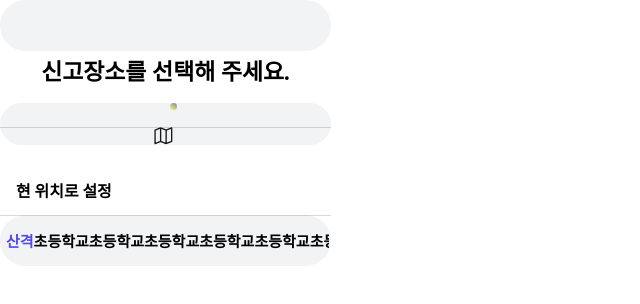
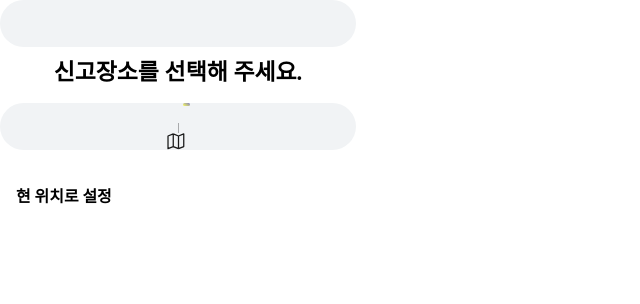
Before and after one commit to team-dotori/guidely_client, a Next.js app: page /reportPage/selectPlace in a window 1280 px wide. Shown: the top 304 px of the page, without its empty margins (0-640 px from the left). Built offline with nearby package versions, Linux system fonts and the light colour scheme.

Commit message:
Feat: 장소 검색 카카오 API 적용

```diff
--- a/pages/reportPage/selectPlace.js
+++ b/pages/reportPage/selectPlace.js
@@ -1,10 +1,66 @@
 import Image from "next/image";
+import { useEffect, useState } from "react";
 
 export default function SelectPlace({ setCurrentProgressContent }) {
+  const [query, setQuery] = useState("");
+  const [searchItems, setSearchItems] = useState([]);
+  const inputWaitTime = 300;
+
+  useEffect(() => {
+    const inputWaitFunction = setTimeout(async () => {
+      if (query.length > 0) {
+        //search
+        const responseJSON = await (
+          await fetch(`/api/kakao/map/searchByKeyword?query=${query}`, {
+            headers: {
+              Authorization: `KakaoAK ${process.env.KAKAO_REST_API_KEY}`,
+            },
+          })
+        ).json();
+        console.log("[API] kakao map api fetched");
+
+        let resultList = [];
+        responseJSON["documents"].map((val) => {
+          let curResult = [];
+          let placeName = val.place_name;
+
+          while (placeName.indexOf(query) != -1) {
+            if (curResult.length != 0) {
+              curResult.push({
+                subStr: placeName.substr(0, placeName.indexOf(query)),
+                ifHighlighted: false,
+              });
+            }
+            curResult.push({
+              subStr: placeName.substr(placeName.indexOf(query), query.length),
+              ifHighlighted: true,
+            });
+            placeName = placeName.substr(
+              placeName.indexOf(query) + query.length
+            );
+          }
+
+          if (placeName.length > 0) {
+            curResult.push({ subStr: placeName, ifHighlighted: false });
+          }
+
+          resultList.push(curResult);
+        });
+        setSearchItems(resultList);
+      }
+    }, inputWaitTime);
+
+    return () => clearTimeout(inputWaitFunction);
+  }, [query]);
+
+  const inputOnChanged = (val) => {
+    setQuery(val.target.value);
+  };
+
   return (
     <div className="container">
       <div className="title">신고장소를 선택해 주세요.</div>
-      <SearchBox />
+      <SearchBox onChange={inputOnChanged} />
 
       <div
         className="currentPosButton"
@@ -14,21 +70,13 @@ export default function SelectPlace({ setCurrentProgressContent }) {
       >
         현 위치로 설정
       </div>
-
-      <SearchItem
-        placeName={[
-          { subStr: "산격", ifHighlighted: true },
-          { subStr: "초등학교", ifHighlighted: false },
-          { subStr: "초등학교", ifHighlighted: false },
-          { subStr: "초등학교", ifHighlighted: false },
-          { subStr: "초등학교", ifHighlighted: false },
-          { subStr: "초등학교", ifHighlighted: false },
-          { subStr: "초등학교", ifHighlighted: false },
-          { subStr: "초등학교", ifHighlighted: false },
-          { subStr: "초등학교", ifHighlighted: false },
-        ]}
-        setCurrentProgressContent={setCurrentProgressContent}
-      />
+      {searchItems.map((val, ind) => (
+        <SearchItem
+          key={ind}
+          placeName={val}
+          setCurrentProgressContent={setCurrentProgressContent}
+        />
+      ))}
 
       <style jsx>{`
         .container {
@@ -54,11 +102,11 @@ export default function SelectPlace({ setCurrentProgressContent }) {
   );
 }
 
-function SearchBox() {
+function SearchBox({ onChange }) {
   return (
     <div className="container">
       <div className="circle" />
-      <input className="textInput"></input>
+      <input className="textInput" onChange={onChange}></input>
       <div className="divider" />
       <div
         className="mapButton"
```
